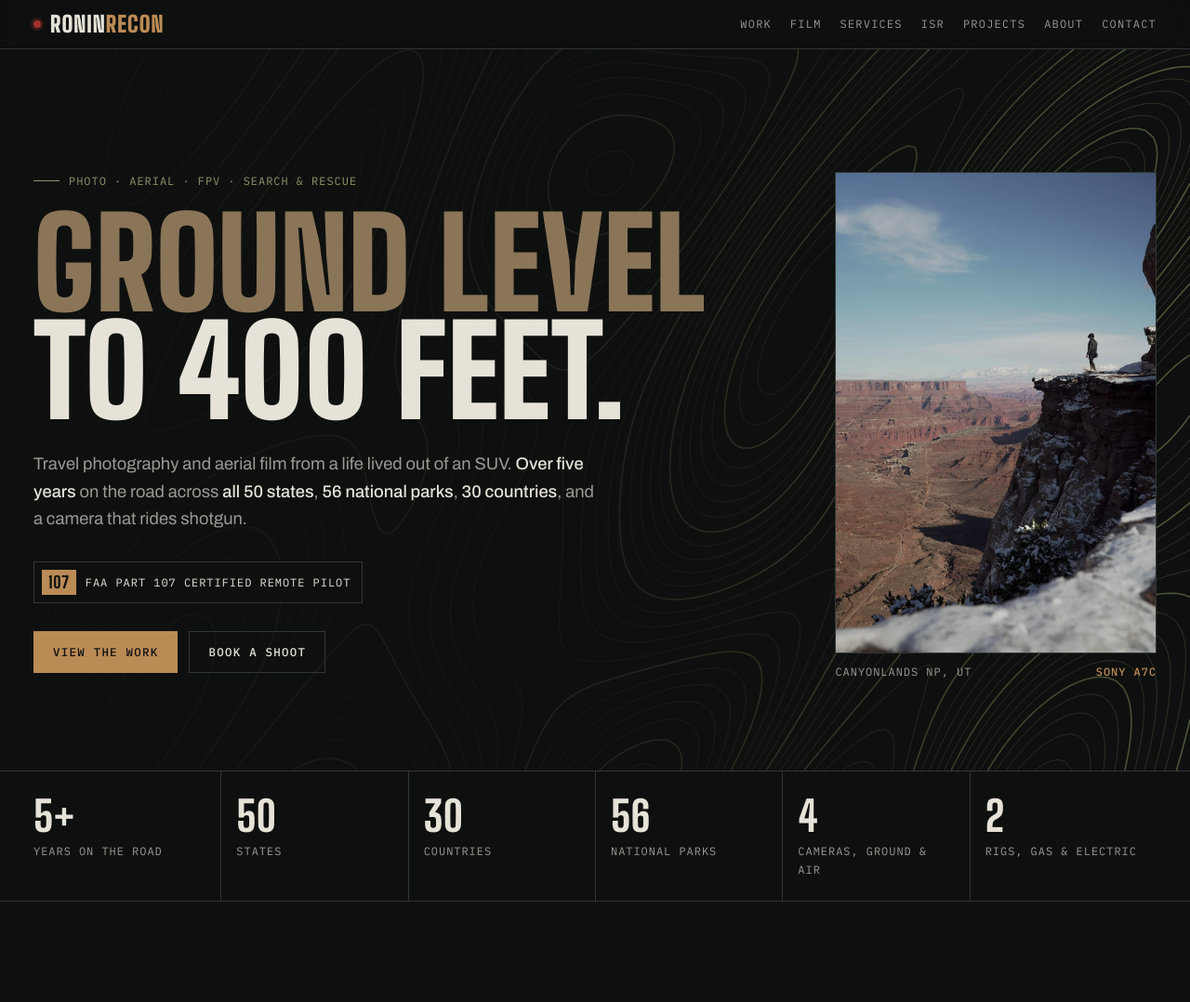
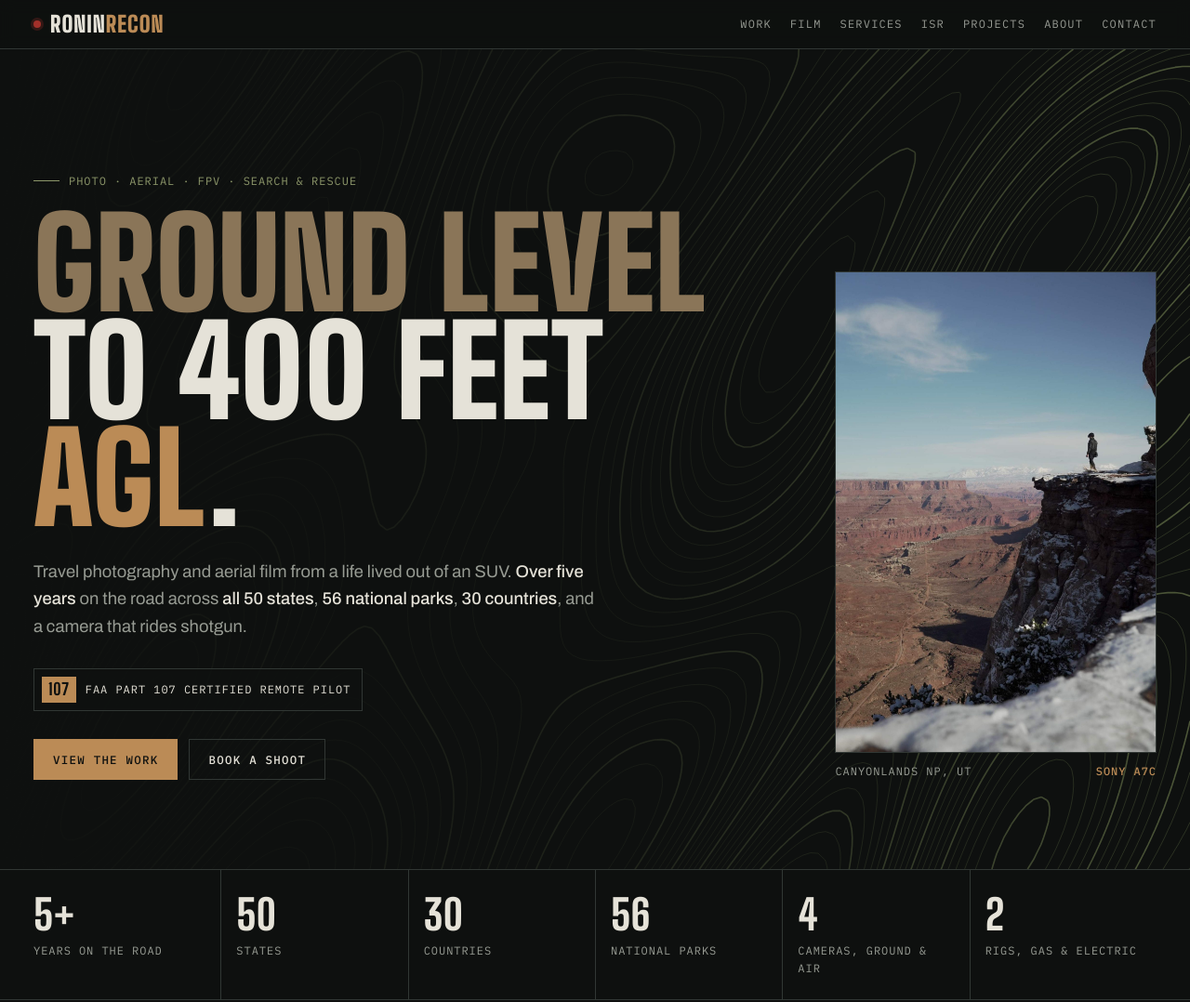
Before and after one commit to R0N1N9/roninrecon, a plain HTML site: page index.html in a window 1280 px wide. Shown: the top 1078 px of the page at 93% size. Drawn offline with Linux system fonts and the light colour scheme.

Commit message:
Headline: to 400 feet AGL
Co-Authored-By: Claude Opus 5.5 <noreply@anthropic.com>
Claude-Session: https://claude.ai/code/session_01KpN254rLUBejwkchKkz9bg

```diff
--- a/index.html
+++ b/index.html
@@ -103,6 +103,7 @@ h1 {
   text-transform: uppercase; letter-spacing: .005em; margin: 0; text-wrap: balance;
 }
 h1 .lo { color: var(--earth); }
+h1 abbr { text-decoration: none; color: var(--bronze); }
 .lede { max-width: 38rem; color: var(--dim); font-size: clamp(1rem, 1.6vw, 1.15rem); margin: 28px 0 30px; }
 .lede strong { color: var(--bone); font-weight: 500; }
 .cert {
@@ -384,7 +385,7 @@ footer a { text-decoration: none; }
     <div class="wrap">
       <div>
         <p class="eyebrow mono">Photo · Aerial · FPV · Search &amp; rescue</p>
-        <h1 id="hero-title"><span class="lo">Ground level</span><br>to 400 feet.</h1>
+        <h1 id="hero-title"><span class="lo">Ground level</span><br>to 400 feet <abbr title="Above ground level">AGL</abbr>.</h1>
         <p class="lede">Travel photography and aerial film from a life lived out of an SUV. <strong>Over five years</strong> on the road across <strong>all 50 states</strong>, <strong>56 national parks</strong>, <strong>30 countries</strong>, and a camera that rides shotgun.</p>
         <div class="cert"><b>107</b><span class="mono">FAA Part 107 certified remote pilot</span></div>
         <div class="ctas">
```
